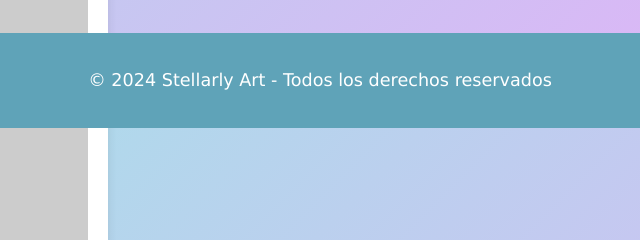
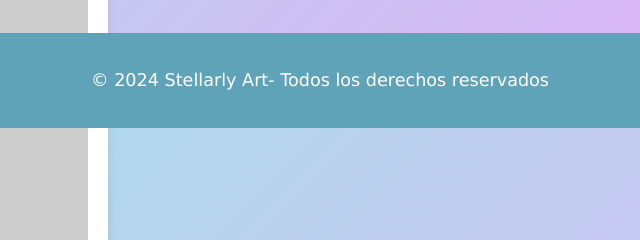
Before and after one commit to Yaeeil/Art_stellarly, a plain HTML site: page principal.html in a window 1280 px wide. Shown: the part 672-912 px from the top of the page, 320-960 px from the left. Drawn offline with nearby package versions, Linux system fonts and the light colour scheme; placeholder pictures from the web are drawn by us.

Commit message:
Update principal.html

```diff
--- a/principal.html
+++ b/principal.html
@@ -54,7 +54,8 @@
     </div>
 
     <footer>
-        <p>© 2024 Stellarly Art - Todos los derechos reservados</p>
+        <p>© 2024 Stellarly Art- Todos los derechos reservados</p>
     </footer>
 </body>
+    <script src="https://cdn.jsdelivr.net/npm/bootstrap@5.2.0/dist/js/bootstrap.bundle.min.js" integrity="sha384-A3rJD856KowSb7dwlZdYEkO39Gagi7vIsF0jrRAoQmDKKtQBHUuLZ9AsSv4jD4Xa" crossorigin="anonymous"></script>
 </html>
```
